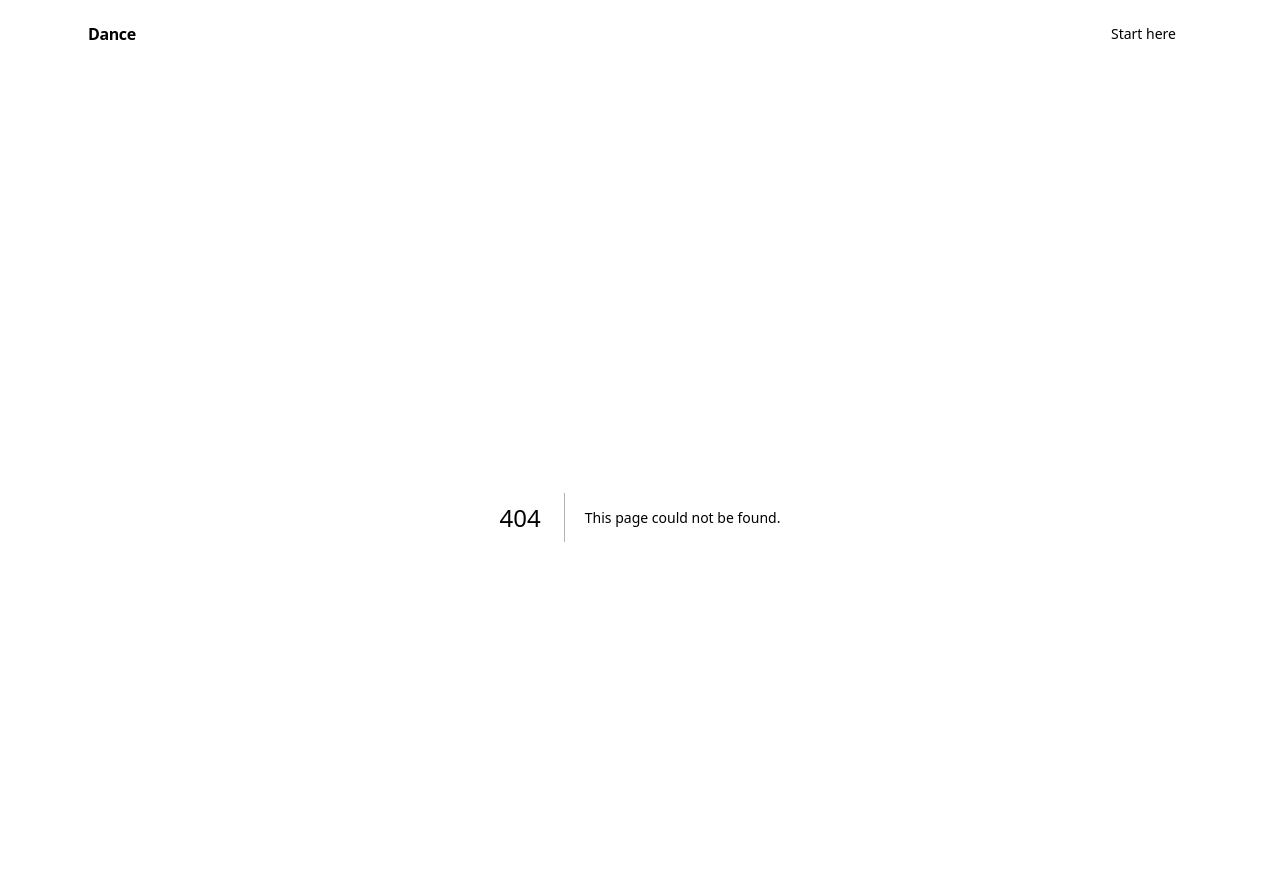
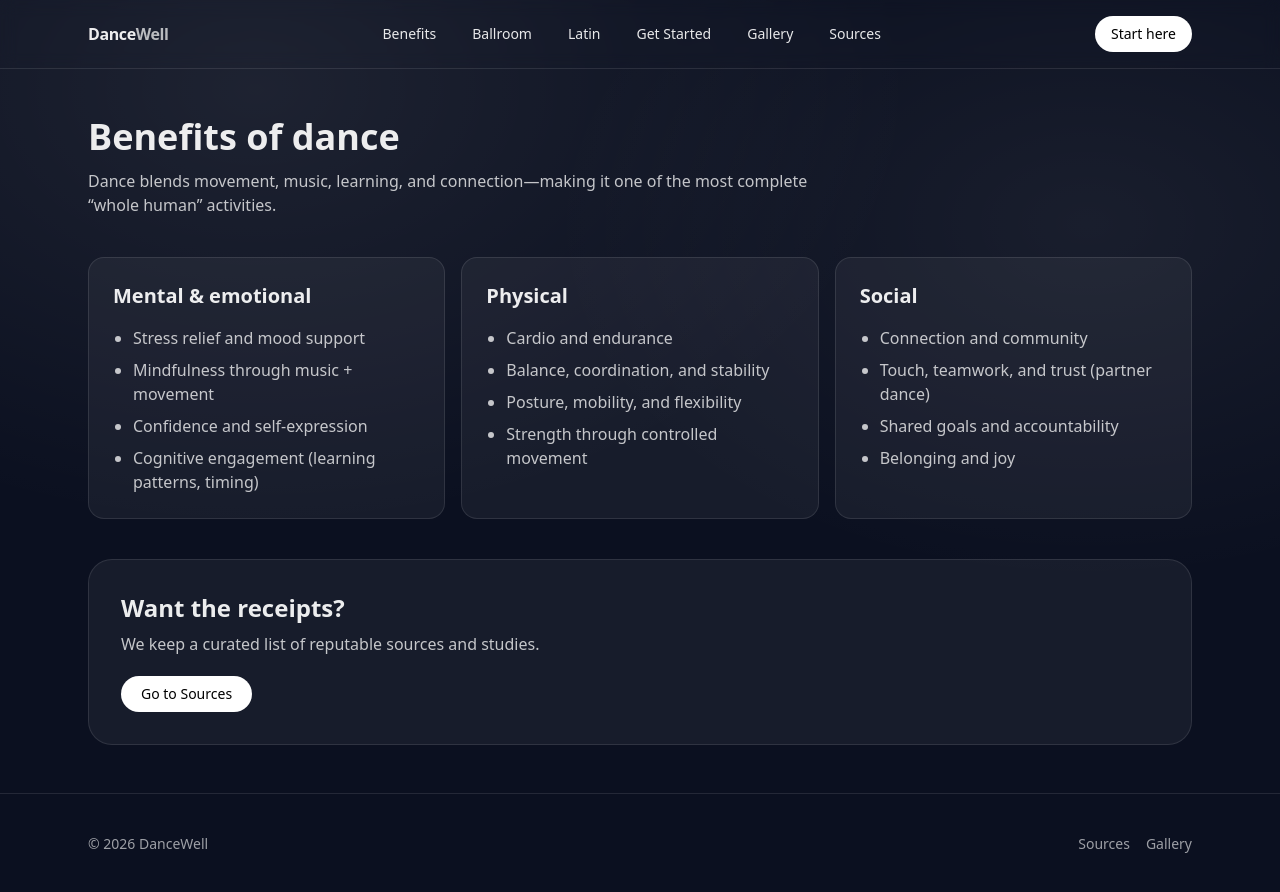
Before and after one commit to KristineMK72/dancewell, a Next.js app: page /benefits in a window 1280 px wide. Before the commit this address had no page. Shown: the top 892 px of the page. Built offline with nearby package versions, Linux system fonts and the light colour scheme.

Commit message:
Create page.tsx

```diff
--- /dev/null
+++ b/app/benefits/page.tsx
@@ -0,0 +1,69 @@
+export default function BenefitsPage() {
+  return (
+    <div className="space-y-10">
+      <header className="space-y-3">
+        <h1 className="text-4xl font-semibold">Benefits of dance</h1>
+        <p className="text-white/75 max-w-3xl">
+          Dance blends movement, music, learning, and connection—making it one
+          of the most complete “whole human” activities.
+        </p>
+      </header>
+
+      <div className="grid md:grid-cols-3 gap-4">
+        <Card
+          title="Mental & emotional"
+          items={[
+            "Stress relief and mood support",
+            "Mindfulness through music + movement",
+            "Confidence and self-expression",
+            "Cognitive engagement (learning patterns, timing)"
+          ]}
+        />
+        <Card
+          title="Physical"
+          items={[
+            "Cardio and endurance",
+            "Balance, coordination, and stability",
+            "Posture, mobility, and flexibility",
+            "Strength through controlled movement"
+          ]}
+        />
+        <Card
+          title="Social"
+          items={[
+            "Connection and community",
+            "Touch, teamwork, and trust (partner dance)",
+            "Shared goals and accountability",
+            "Belonging and joy"
+          ]}
+        />
+      </div>
+
+      <section className="rounded-3xl border border-white/10 bg-white/5 p-8">
+        <h2 className="text-2xl font-semibold">Want the receipts?</h2>
+        <p className="mt-2 text-white/75">
+          We keep a curated list of reputable sources and studies.
+        </p>
+        <a
+          href="/sources"
+          className="mt-5 inline-block rounded-full bg-white text-black px-5 py-2 text-sm font-medium"
+        >
+          Go to Sources
+        </a>
+      </section>
+    </div>
+  );
+}
+
+function Card({ title, items }: { title: string; items: string[] }) {
+  return (
+    <div className="rounded-2xl border border-white/10 bg-white/5 p-6">
+      <h3 className="text-xl font-semibold">{title}</h3>
+      <ul className="mt-4 space-y-2 text-white/75 list-disc pl-5">
+        {items.map((i) => (
+          <li key={i}>{i}</li>
+        ))}
+      </ul>
+    </div>
+  );
+}
```
